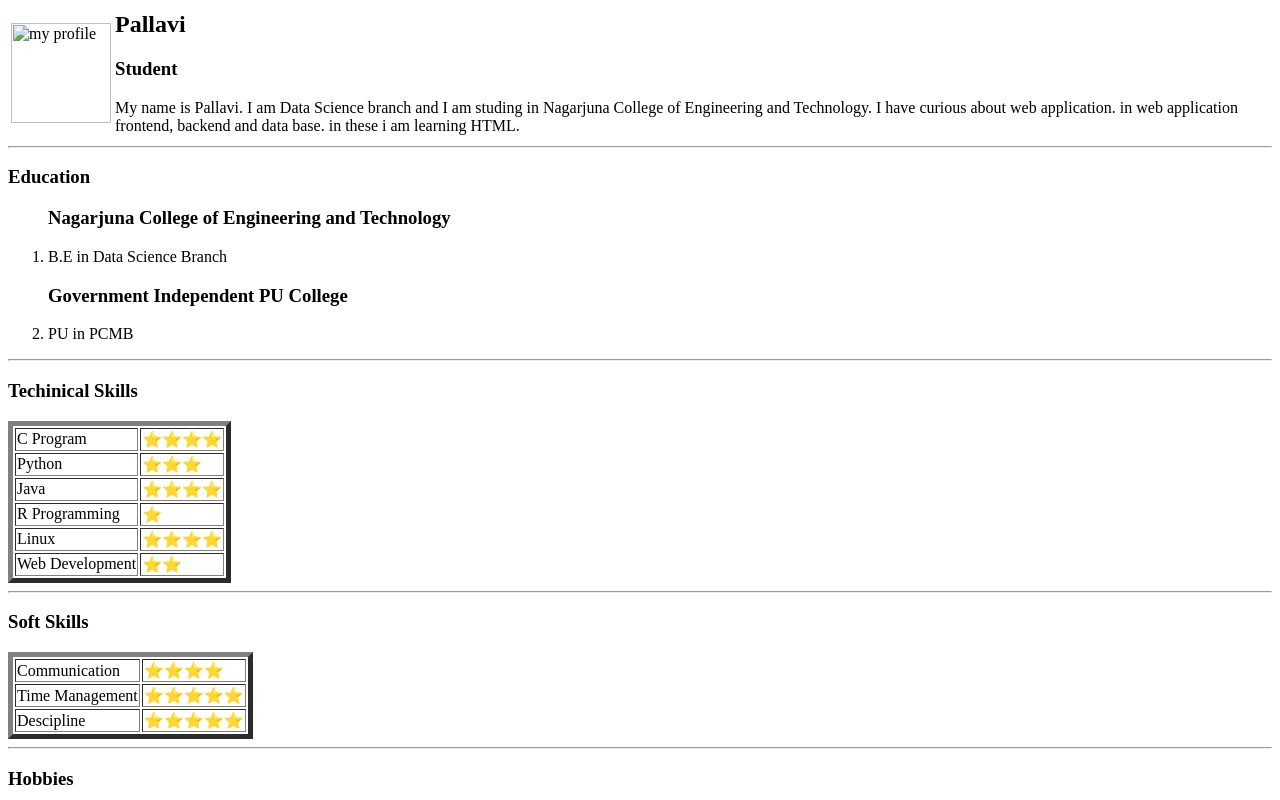
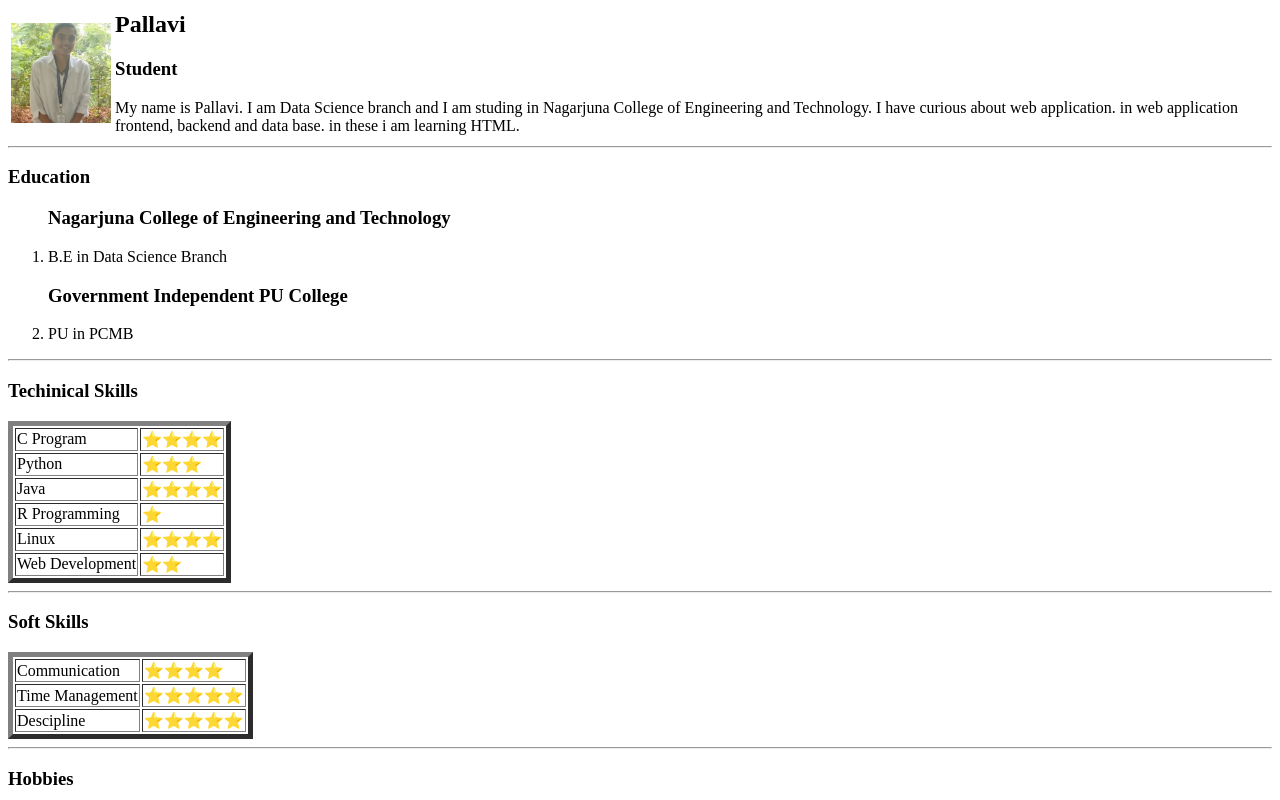
Before and after one commit to pallavidshet/CV, a plain HTML site: page index.html in a window 1280 px wide. Shown: the top 800 px of the page. Drawn offline with Linux system fonts and the light colour scheme.

Commit message:
Update index.html

```diff
--- a/index.html
+++ b/index.html
@@ -5,7 +5,7 @@
 <body>
 <table>
 <tr>
-<td><img src="C:\Users\palla\Downloads\Pallavi-modified.png" alt="my profile" width="100" height="100">
+<td><img src="Pallavi.jpeg" alt="my profile" width="100" height="100">
 </td>
 <td><h2>Pallavi</h2>
 <h3>Student</h3>
@@ -100,4 +100,5 @@
 <h3>Contact</h3>
 <a href="contact.html">Contact</a>
 </body>
+
 </html>
```
